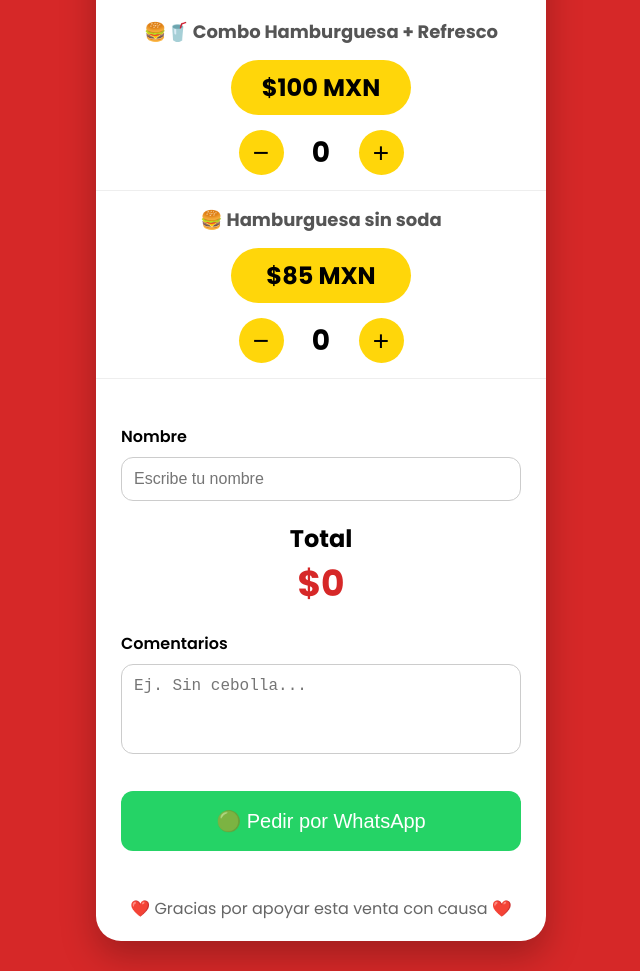
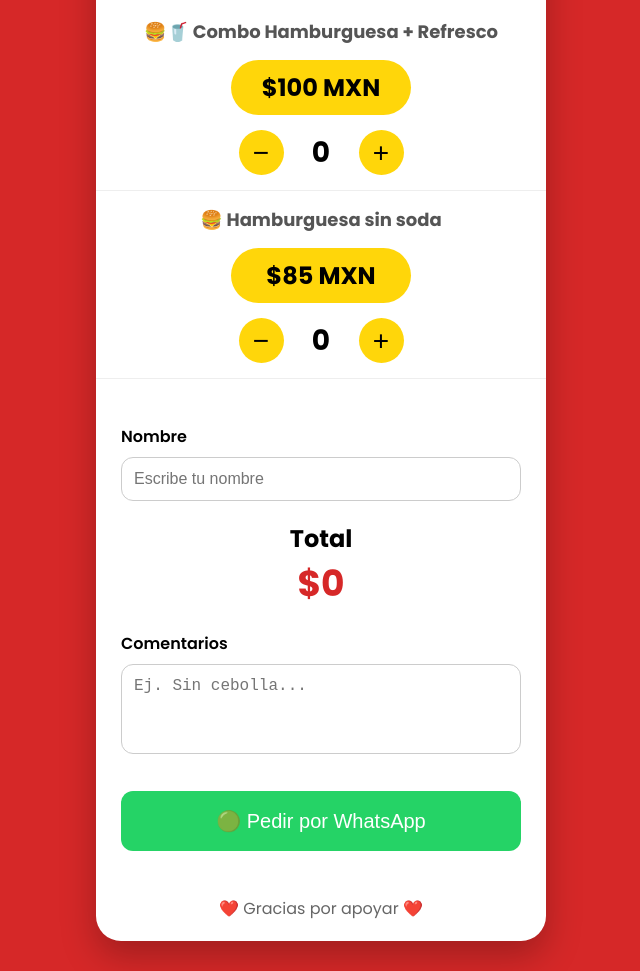
Before and after one commit to edyy763/hamburguesas-con-causa, a plain HTML site: page index.html in a window 1280 px wide. Shown: the part 216-1187 px from the top of the page, without its empty margins (319-959 px from the left). Drawn offline with Linux system fonts and the light colour scheme.

Commit message:
Update footer message to remove 'venta con causa'

```diff
--- a/index.html
+++ b/index.html
@@ -146,7 +146,7 @@
 
     <footer>
 
-        ❤️ Gracias por apoyar esta venta con causa ❤️
+        ❤️ Gracias por apoyar ❤️
 
     </footer>
 
```
